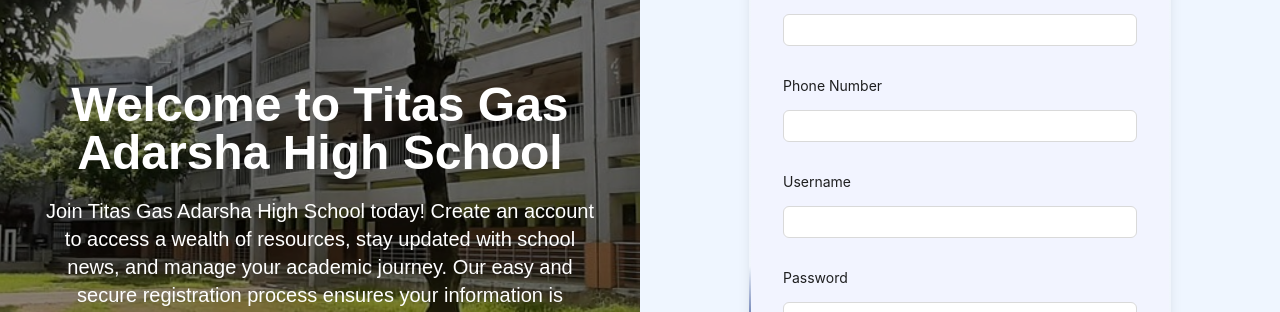
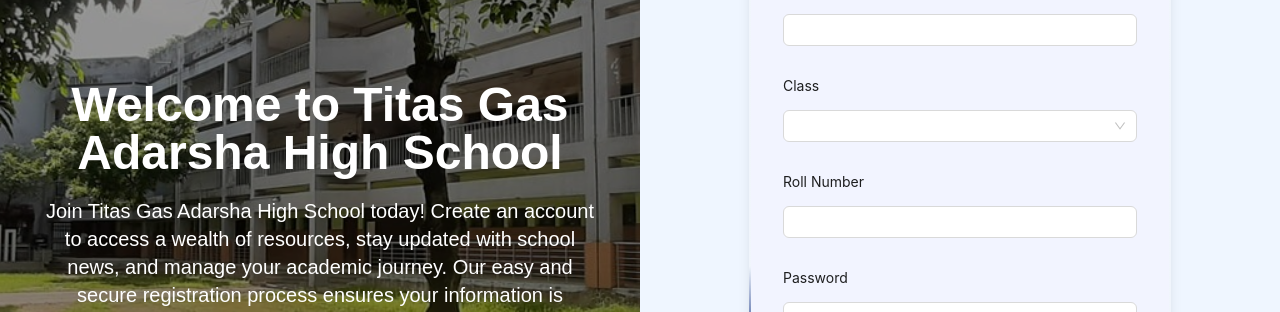
Before and after one commit to hassansabbir/titas-web-app-client, a React (Vite) app: page /sign-up in a window 1280 px wide. Shown: the part 177-489 px from the top of the page. Built offline with nearby package versions, Linux system fonts and the light colour scheme; a web font is replaced by a local one.

Commit message:
update registration page

```diff
--- a/src/pages/Authentication/SignUp.tsx
+++ b/src/pages/Authentication/SignUp.tsx
@@ -1,6 +1,6 @@
 import { useForm, Controller, FieldValues } from "react-hook-form";
 import signUpBg from "../../assets/SliderImages/imageFour.jpg";
-import { Button, Form, Input } from "antd";
+import { Button, Form, Input, InputNumber, Select } from "antd";
 import { Link } from "react-router-dom";
 
 const SignUp = () => {
@@ -12,7 +12,15 @@
   } = useForm();
 
   const onSubmit = (data: FieldValues) => {
-    console.log(data);
+    const currentYear = new Date().getFullYear().toString();
+    const studentId = `st-${currentYear}-${data.class}-${data.rollNumber}`;
+
+    const finalData = {
+      ...data,
+      studentId: studentId,
+    };
+
+    console.log(finalData);
   };
 
   return (
@@ -68,44 +76,53 @@
                   render={({ field }) => <Input {...field} />}
                 />
               </Form.Item>
-
               <Form.Item
-                label="Phone Number"
-                validateStatus={errors.phoneNumber ? "error" : ""}
-                help={
-                  errors.phoneNumber ? String(errors.phoneNumber.message) : ""
-                }
+                label="Class"
                 labelCol={{ span: 24 }}
                 wrapperCol={{ span: 24 }}
-                className="w-full text-center"
+                validateStatus={errors.class ? "error" : ""}
+                className="w-full justify-center"
               >
                 <Controller
-                  name="phoneNumber"
+                  name="class"
                   control={control}
-                  rules={{
-                    required: "Please input your phone number!",
-                    pattern: {
-                      value: /^[0-9]+$/,
-                      message: "Phone number must be numeric!",
-                    },
-                  }}
-                  render={({ field }) => <Input {...field} />}
+                  rules={{ required: "Please select a class!" }}
+                  render={({ field }) => (
+                    <Select {...field} className="w-full">
+                      <Select.Option value="01">Class 1</Select.Option>
+                      <Select.Option value="02">Class 2</Select.Option>
+                      <Select.Option value="03">Class 3</Select.Option>
+                      <Select.Option value="04">Class 4</Select.Option>
+                      <Select.Option value="05">Class 5</Select.Option>
+                      <Select.Option value="06">Class 6</Select.Option>
+                      <Select.Option value="07">Class 7</Select.Option>
+                      <Select.Option value="08">Class 8</Select.Option>
+                      <Select.Option value="09">Class 9</Select.Option>
+                      <Select.Option value="10">Class 10</Select.Option>
+                    </Select>
+                  )}
                 />
               </Form.Item>
-
               <Form.Item
-                label="Username"
-                validateStatus={errors.username ? "error" : ""}
-                help={errors.username ? String(errors.username.message) : ""}
+                label="Roll Number"
                 labelCol={{ span: 24 }}
                 wrapperCol={{ span: 24 }}
-                className="w-full text-center"
+                validateStatus={errors.rollNumber ? "error" : ""}
+                className="w-full justify-center"
               >
                 <Controller
-                  name="username"
+                  name="rollNumber"
                   control={control}
-                  rules={{ required: "Please input your username!" }}
-                  render={({ field }) => <Input {...field} />}
+                  rules={{ required: "Please input your roll number!" }}
+                  render={({ field }) => (
+                    <InputNumber
+                      {...field}
+                      min={1}
+                      max={100}
+                      className="w-full"
+                      stringMode
+                    />
+                  )}
                 />
               </Form.Item>
 
```
Also changed, not shown: 1 other file (tests, documents, lock files or other folders).
